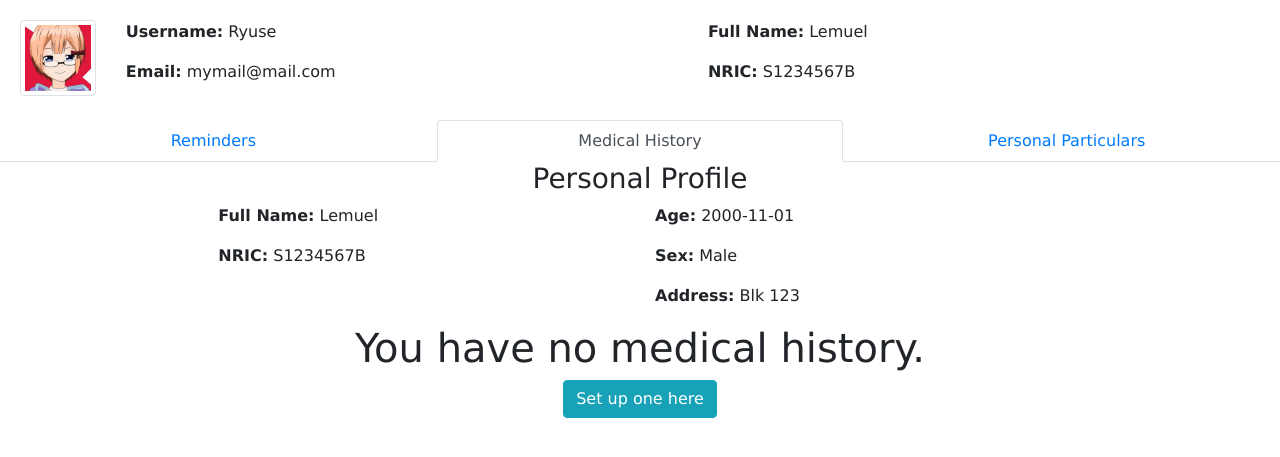
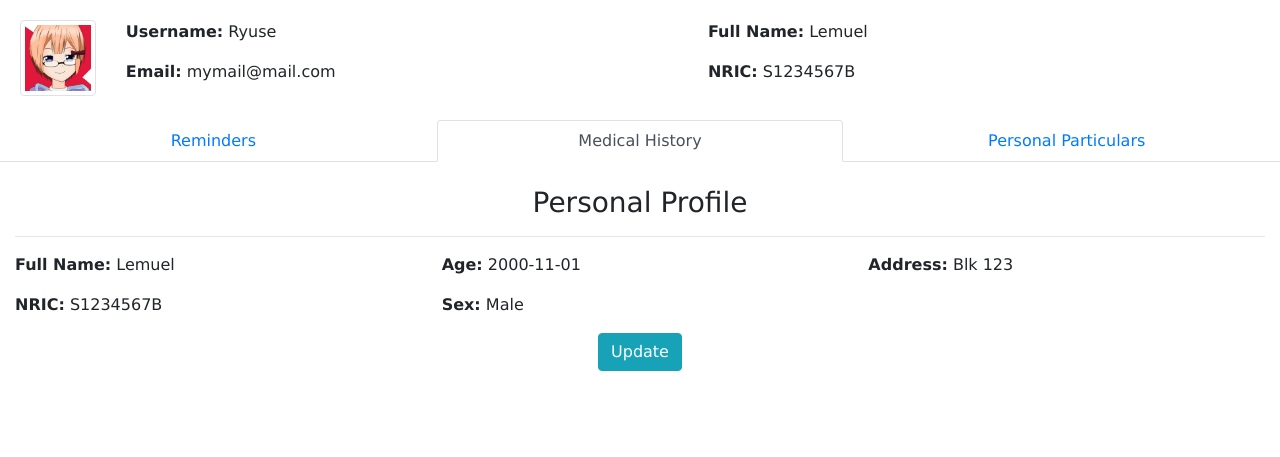
Before and after one commit to leemuel01/OOPP-Project, a Flask app: page /Profile/History in a window 1280 px wide. Shown: the part 90-547 px from the top of the page. Run offline with Flask 2, Linux system fonts and the light colour scheme; a user stored in the database is signed in; data comes from the database, SQL or seed files in the repository; both versions use the stored data as it was after the commit; some libraries are stand-ins or nearby versions.

Commit message:
Integrated Lerek's files
It's ok

```diff
--- a/Flask/routes.py
+++ b/Flask/routes.py
@@ -6,8 +6,8 @@ from Flask import app, db, bcrypt
 
 
 
-from Flask.Forms import Registration_Form, Login_Form, Update_Account_Form, Personal_Profile_Form   #Form classes
-from Flask.Models import User, Personal_Profile
+from Flask.Forms import Registration_Form, Login_Form, Update_Account_Form, Personal_Profile_Form, Feedback   #Form classes
+from Flask.Models import User, Personal_Profile, Content
 from flask_login import login_user, current_user, logout_user, login_required
 
 #Flask pages
@@ -213,8 +213,16 @@ def teacher():
 @app.route("/Feedback", methods = ['POST', 'GET'])
 def feedback():
     title = "Feedback"
-    return render_template("feedback.html", title=title )
+    form = Feedback()
+    if form.validate_on_submit():
+        content = Content(subject=form.subject.data, content=form.content.data)
+        db.session.add(content)
+        db.session.commit()
 
+
+        flash(f'feedback submitted.', "success")
+
+    return render_template("feedback.html", title=title, form = form)
 
 
 #====================================== Appointment Page =========================================
--- a/Flask/templates/profile.html
+++ b/Flask/templates/profile.html
@@ -74,6 +74,7 @@
         </ul>
     </nav>
 
+    <div class="container-fluid">
             {% if title == "History" %}
             {% include 'profile_medhist.html' %}
 
@@ -83,6 +84,8 @@
             {% elif title == "Edit" %}
             {% include 'profile_edit.html' %}
             {% endif %}
+    </div>
+
 
 
 </div>
--- a/Flask/templates/profile_edit.html
+++ b/Flask/templates/profile_edit.html
@@ -1,7 +1,5 @@
-<div id="updateuserinfo" style="display: none;" class="row justify-content-center">
-
+<div id="updateuserinfo" class="row justify-content-center">
     <form class="container" action="" method="post" enctype="multipart/form-data">
-
         {{ form.hidden_tag() }}
         <!-- Adds a CSRF token to help with security -->
 
--- a/Flask/templates/profile_medhist.html
+++ b/Flask/templates/profile_medhist.html
@@ -1,10 +1,14 @@
+<div id="medicalhistory" class="row justify-content-center">
 
-<div id="medicalhistory" class="row justify-content-center">
     {% if current_user.personal_profile %}
     <div class="col-12">
+            <br>
         <h3 class="text-center">Personal Profile</h3>
+        <hr>
     </div>
-    <div class="col-lg-4">
+
+
+    <div class="col">
         <p>
             <b>Full Name:</b>
             {{ current_user.personal_profile.full_name }}
@@ -18,7 +22,7 @@
 
     </div>
 
-    <div class="col-lg-4">
+    <div class="col">
         <p>
             <b>Age:</b>
             {{ current_user.personal_profile.age }}
@@ -29,20 +33,31 @@
             {{ current_user.personal_profile.sex }}
         </p>
 
+    </div>
+
+    <div class="col">
         <p>
             <b>Address:</b>
             {{ current_user.personal_profile.address }}
         </p>
     </div>
+</div>
+    <div class="row justify-content-center">
+        <div class="text-center">
+            <a href="{{ url_for('Medical_History') }}">
+                <button class="btn btn-info col"> Update </button>
+            </a>
+        </div>
+    </div>
 
-    {% else %}
-
-    {% endif %}
-    <h1 class="text-center col-12"> You have no medical history. </h1>
+{% else %}
+<div class="row justify-content-center">
+    <h1 class="text-center col"> You have no medical history. </h1>
 
     <div class="text-center">
         <a href="{{ url_for('Medical_History') }}">
-            <button class="btn btn-info col-12"> Set up one here </button>
+            <button class="btn btn-info col"> Set up one here </button>
         </a>
     </div>
 </div>
+{% endif %}
```
Also changed, not shown: Flask/Forms.py (+13 -6 lines), Flask/Models.py (+8 -0 lines), Flask/templates/feedback.html (+12 -9 lines), Flask/site.db. Lines whose indentation alone changed are shown as unchanged.
